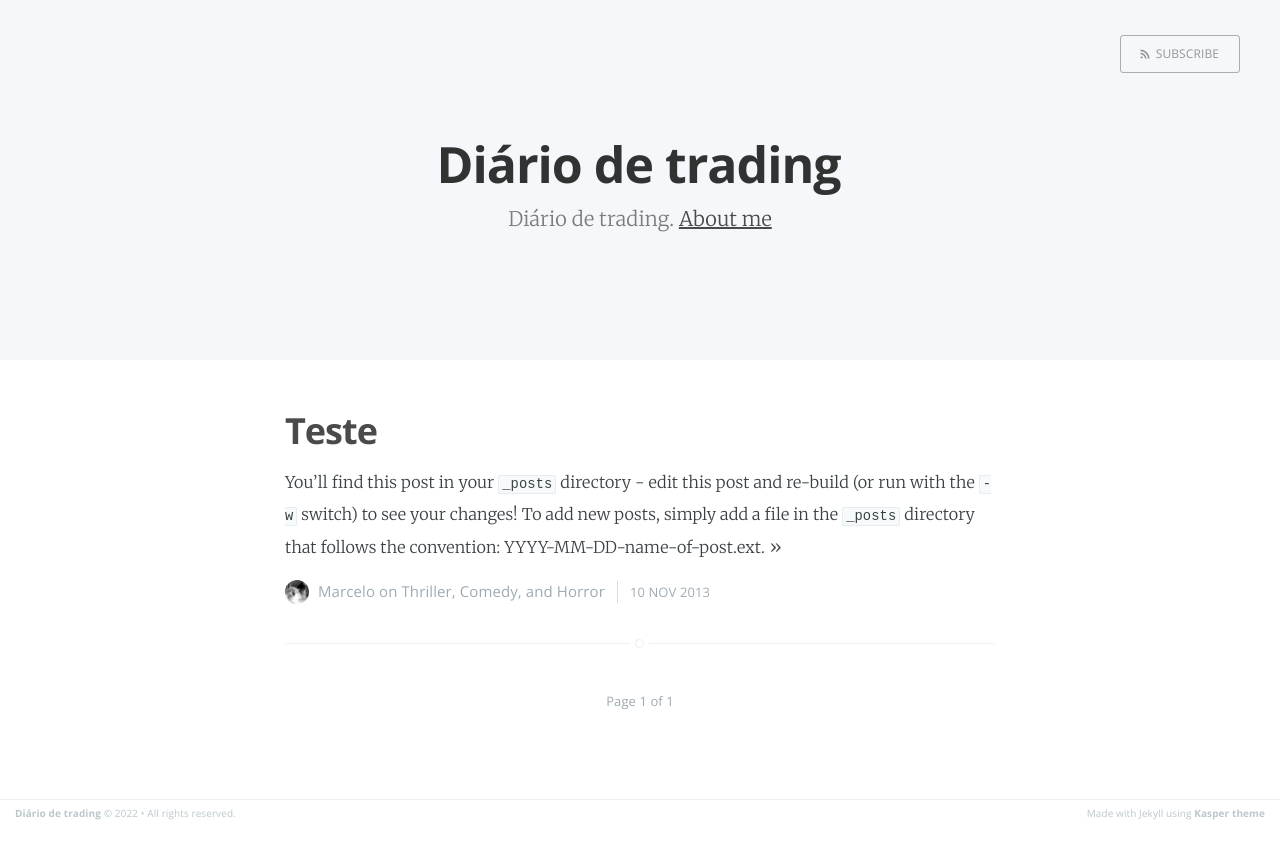
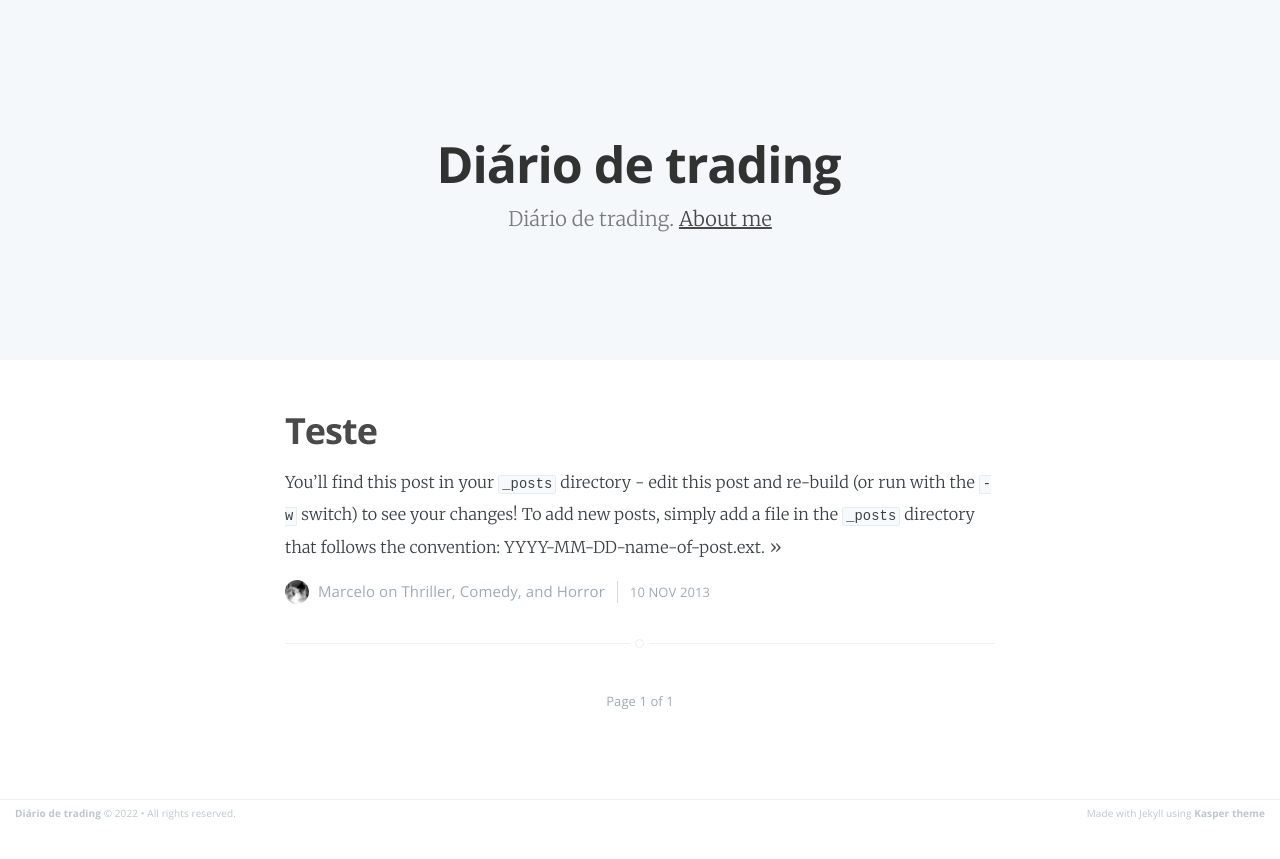
Before and after one commit to marcelogrcia/marcelogrcia.github.io, a Jekyll site: the page built from index.html, in a window 1280 px wide. Shown: the top 859 px of the page. Built offline with Jekyll 4.4.1, drawn with Linux system fonts in a browser that asks for light colours; the list of posts is cut into pages by our own code.

Commit message:
Retirada do "Subscrever"

```diff
--- a/index.html
+++ b/index.html
@@ -12,7 +12,6 @@
                     <img src="{{ page.logo }}" alt="Blog Logo" />
                 </a>
             {% endif %}
-        <a class="subscribe-button icon-feed" href="{{'feed.xml' | relative_url }} ">Subscribe</a>
     </nav>
     <div class="vertical">
         <div class="main-header-content inner">
```
